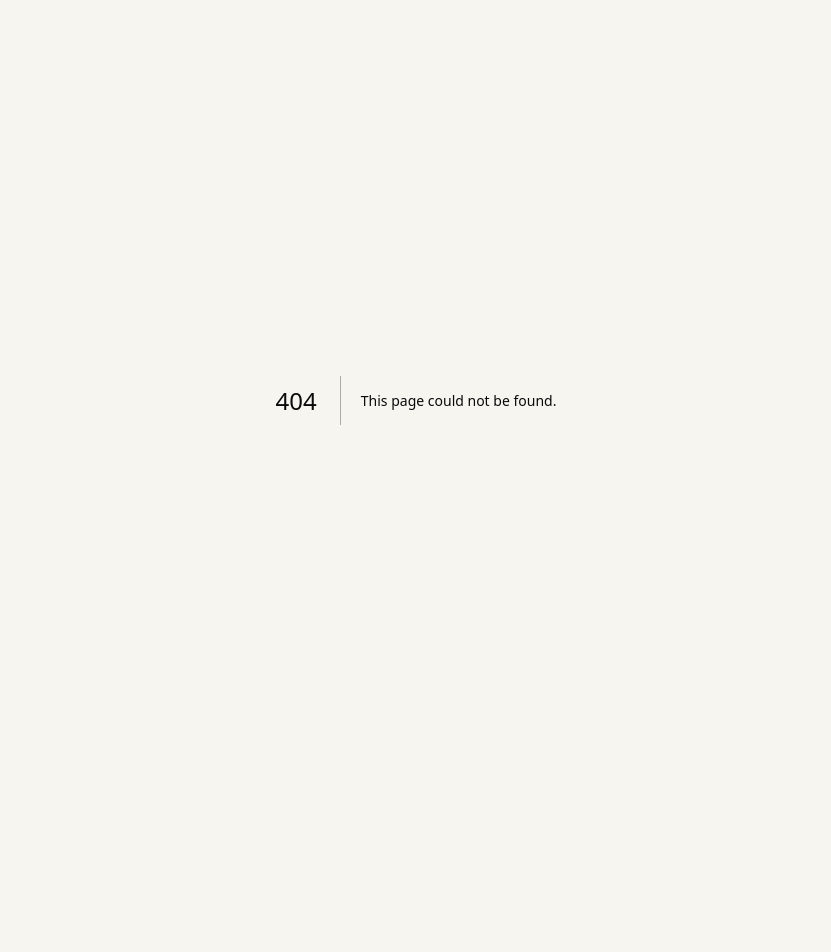
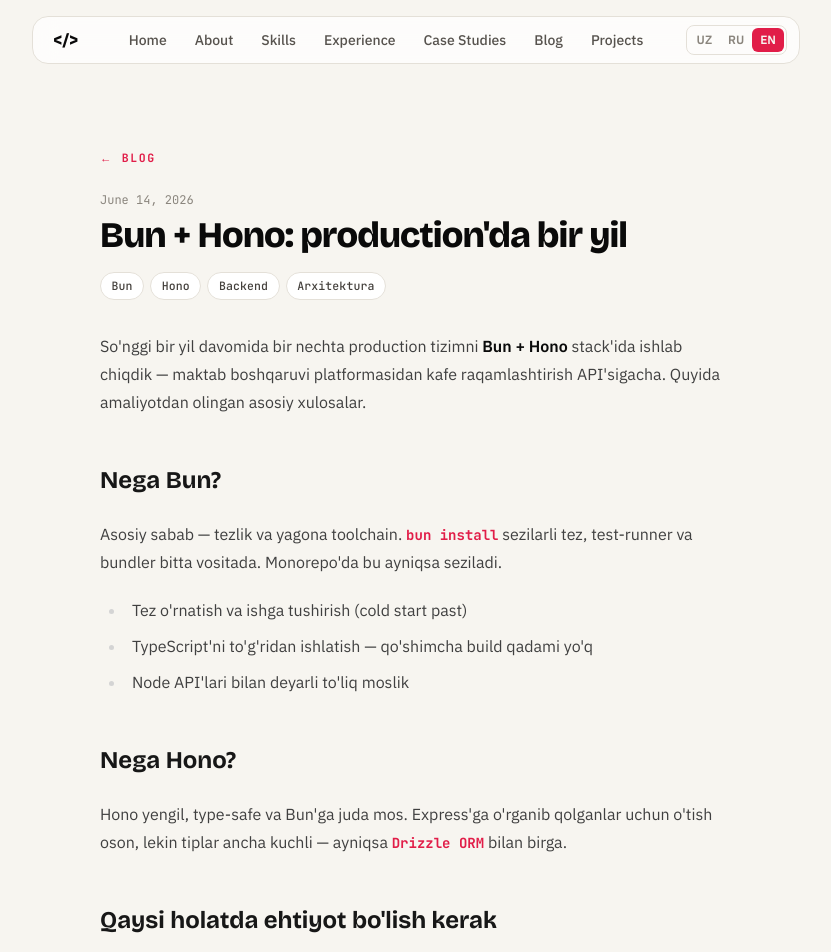
Before and after one commit to madrimovDev/portfolio-next, a Next.js app: page /en/blog/bun-hono-production in a window 1280 px wide. Before the commit this address had no page. Shown: the top 952 px of the page, without its empty margins (224-1055 px from the left). Before the commit the page ends 800 px from the top, so only its background shows below. Built offline with nearby package versions, Linux system fonts and the light colour scheme.

Commit message:
feat(blog): Maqolalar — dependency-free TSX content, list + post routes, i18n nav

```diff
--- /dev/null
+++ b/src/app/[lang]/blog/[slug]/page.tsx
@@ -0,0 +1,68 @@
+import Link from "next/link";
+import { notFound } from "next/navigation";
+import Reveal from "~/components/reveal/reveal";
+import { getDict } from "~/dict";
+import { getPostBySlug, getAllPostSlugs } from "~/lib/blog";
+import { formatDate } from "~/lib/format-date";
+import { Lang } from "~/types";
+
+export function generateStaticParams() {
+	const langs: Lang[] = ["uz", "ru", "en"];
+	const out: { lang: string; slug: string }[] = [];
+	for (const lang of langs) {
+		for (const slug of getAllPostSlugs()) out.push({ lang, slug });
+	}
+	return out;
+}
+
+export const dynamicParams = false;
+
+export function generateMetadata({ params }: { params: { slug: string } }) {
+	const post = getPostBySlug(params.slug);
+	if (!post) return {};
+	return {
+		title: `${post.title} | Madrimov Xudoshukur`,
+		description: post.description,
+	};
+}
+
+export default async function PostPage({
+	params,
+}: {
+	params: { lang: string; slug: string };
+}) {
+	const lang = params.lang as Lang;
+	const post = getPostBySlug(params.slug);
+	if (!post) notFound();
+	const { ui } = await getDict(lang);
+
+	return (
+		<article className="relative mx-auto max-w-2xl px-5 pt-36 pb-24">
+			<Reveal>
+				<Link href={`/${lang}/blog`} className="section-eyebrow">
+					← {ui.blogTitle}
+				</Link>
+			</Reveal>
+			<Reveal delay={80}>
+				<span className="mt-6 block font-mono text-xs text-soft">
+					{formatDate(post.date, lang)}
+				</span>
+				<h1 className="mt-2 font-display text-3xl sm:text-4xl font-extrabold tracking-tight text-ink">
+					{post.title}
+				</h1>
+				<div className="mt-4 flex flex-wrap gap-1.5">
+					{post.tags.map((t) => (
+						<span key={t} className="tech-badge">
+							{t}
+						</span>
+					))}
+				</div>
+			</Reveal>
+			<Reveal delay={160}>
+				<div className="prose prose-neutral mt-8 max-w-none prose-headings:font-display prose-headings:font-bold prose-a:text-accent prose-strong:text-ink prose-code:text-accent prose-code:before:content-none prose-code:after:content-none">
+					{post.body}
+				</div>
+			</Reveal>
+		</article>
+	);
+}
--- /dev/null
+++ b/src/app/[lang]/blog/page.tsx
@@ -0,0 +1,44 @@
+import Link from "next/link";
+import Reveal from "~/components/reveal/reveal";
+import { getDict } from "~/dict";
+import { getPosts } from "~/lib/blog";
+import { PropsWithParams, Lang } from "~/types";
+import { formatDate } from "~/lib/format-date";
+
+export default async function BlogPage({ params }: PropsWithParams) {
+	const lang = params.lang as Lang;
+	const { ui } = await getDict(lang);
+	const posts = getPosts();
+	return (
+		<section className="relative mx-auto max-w-3xl px-5 pt-36 pb-24">
+			<Reveal>
+				<span className="section-eyebrow">{ui.blogTitle}</span>
+			</Reveal>
+			<div className="mt-8 flex flex-col divide-y divide-line">
+				{posts.map((p, i) => (
+					<Reveal key={p.slug} delay={i * 80}>
+						<Link
+							href={`/${lang}/blog/${p.slug}`}
+							className="group block py-7"
+						>
+							<span className="font-mono text-xs text-soft">
+								{formatDate(p.date, lang)}
+							</span>
+							<h2 className="mt-2 font-display text-2xl font-bold text-ink transition-colors group-hover:text-accent">
+								{p.title}
+							</h2>
+							<p className="mt-2 text-muted">{p.description}</p>
+							<div className="mt-3 flex flex-wrap gap-1.5">
+								{p.tags.map((t) => (
+									<span key={t} className="tech-badge">
+										{t}
+									</span>
+								))}
+							</div>
+						</Link>
+					</Reveal>
+				))}
+			</div>
+		</section>
+	);
+}
--- /dev/null
+++ b/src/content/blog/posts.tsx
@@ -0,0 +1,70 @@
+/* eslint-disable react/no-unescaped-entities */
+import { ReactNode } from "react";
+
+export type BlogPost = {
+	slug: string;
+	title: string;
+	date: string; // ISO, e.g. "2026-06-14"
+	description: string;
+	tags: string[];
+	body: ReactNode;
+};
+
+/**
+ * Maqolalar shu yerda yashaydi (dependency-siz, type-safe).
+ * Yangi post qo'shish: massiv boshiga yangi obyekt qo'shing.
+ * `body` — `prose` ichida render bo'ladigan JSX (h2/p/ul/code/...).
+ */
+export const posts: BlogPost[] = [
+	{
+		slug: "bun-hono-production",
+		title: "Bun + Hono: production'da bir yil",
+		date: "2026-06-14",
+		description:
+			"Node.js'dan Bun + Hono stack'iga o'tish — nima uchun, qanday va qaysi holatlarda ehtiyot bo'lish kerak.",
+		tags: ["Bun", "Hono", "Backend", "Arxitektura"],
+		body: (
+			<>
+				<p>
+					So'nggi bir yil davomida bir nechta production tizimni{" "}
+					<strong>Bun + Hono</strong> stack'ida ishlab chiqdik — maktab boshqaruvi
+					platformasidan kafe raqamlashtirish API'sigacha. Quyida amaliyotdan
+					olingan asosiy xulosalar.
+				</p>
+
+				<h2>Nega Bun?</h2>
+				<p>
+					Asosiy sabab — tezlik va yagona toolchain. <code>bun install</code>{" "}
+					sezilarli tez, test-runner va bundler bitta vositada. Monorepo'da bu
+					ayniqsa seziladi.
+				</p>
+				<ul>
+					<li>Tez o'rnatish va ishga tushirish (cold start past)</li>
+					<li>TypeScript'ni to'g'ridan ishlatish — qo'shimcha build qadami yo'q</li>
+					<li>Node API'lari bilan deyarli to'liq moslik</li>
+				</ul>
+
+				<h2>Nega Hono?</h2>
+				<p>
+					Hono yengil, type-safe va Bun'ga juda mos. Express'ga o'rganib qolganlar
+					uchun o'tish oson, lekin tiplar ancha kuchli — ayniqsa{" "}
+					<code>Drizzle ORM</code> bilan birga.
+				</p>
+
+				<h2>Qaysi holatda ehtiyot bo'lish kerak</h2>
+				<p>
+					Ba'zi keng tarqalgan native paketlar hali Bun'da to'liq sinovdan
+					o'tmagan. Production'ga chiqishdan oldin kritik kutubxonalarni alohida
+					tekshiring va CI'da Bun versiyasini qotirib qo'ying.
+				</p>
+
+				<h2>Xulosa</h2>
+				<p>
+					Yangi loyiha uchun Bun + Hono — kuchli, tez va kelajakka yo'naltirilgan
+					tanlov. Lekin har qanday stack kabi, uni o'z kontekstingizda sinab
+					ko'ring — «ishlasangiz, ishlaydi».
+				</p>
+			</>
+		),
+	},
+];
--- a/src/dict/en.json
+++ b/src/dict/en.json
@@ -6,6 +6,7 @@
       { "href": "/#skills", "title": "Skills" },
       { "href": "/#experience", "title": "Experience" },
       { "href": "/case-studies", "title": "Case Studies" },
+      { "href": "/blog", "title": "Blog" },
       { "href": "/portfolio", "title": "Projects" }
     ],
     "header": {
@@ -205,7 +206,8 @@
       "csSolution": "Solution & architecture",
       "csResults": "Results",
       "csLessons": "What I learned",
-      "caseStudiesTitle": "Case Studies"
+      "caseStudiesTitle": "Case Studies",
+      "blogTitle": "Blog"
     }
   }
 }
--- a/src/dict/index.ts
+++ b/src/dict/index.ts
@@ -88,6 +88,7 @@ type Ui = {
 	csResults: string;
 	csLessons: string;
 	caseStudiesTitle: string;
+	blogTitle: string;
 };
 
 type Index = {
--- a/src/dict/ru.json
+++ b/src/dict/ru.json
@@ -6,6 +6,7 @@
       { "href": "/#skills", "title": "Навыки" },
       { "href": "/#experience", "title": "Опыт" },
       { "href": "/case-studies", "title": "Кейсы" },
+      { "href": "/blog", "title": "Блог" },
       { "href": "/portfolio", "title": "Проекты" }
     ],
     "header": {
@@ -205,7 +206,8 @@
       "csSolution": "Решение и архитектура",
       "csResults": "Результат",
       "csLessons": "Чему я научился",
-      "caseStudiesTitle": "Кейсы"
+      "caseStudiesTitle": "Кейсы",
+      "blogTitle": "Блог"
     }
   }
 }
--- a/src/dict/uz.json
+++ b/src/dict/uz.json
@@ -6,6 +6,7 @@
       { "href": "/#skills", "title": "Ko'nikmalar" },
       { "href": "/#experience", "title": "Tajriba" },
       { "href": "/case-studies", "title": "Case Studies" },
+      { "href": "/blog", "title": "Maqolalar" },
       { "href": "/portfolio", "title": "Loyihalar" }
     ],
     "header": {
@@ -205,7 +206,8 @@
       "csSolution": "Yechim va arxitektura",
       "csResults": "Natija",
       "csLessons": "Nimani o'rgandim",
-      "caseStudiesTitle": "Case Studies"
+      "caseStudiesTitle": "Case Studies",
+      "blogTitle": "Maqolalar"
     }
   }
 }
--- /dev/null
+++ b/src/lib/blog.ts
@@ -0,0 +1,16 @@
+import { posts, BlogPost } from "~/content/blog/posts";
+
+/** Barcha postlar, sanasi bo'yicha kamayish tartibida (yangi birinchi) */
+export function getPosts(): BlogPost[] {
+	return [...posts].sort((a, b) => (a.date < b.date ? 1 : -1));
+}
+
+/** slug bo'yicha bitta post; topilmasa null */
+export function getPostBySlug(slug: string): BlogPost | null {
+	return posts.find((p) => p.slug === slug) ?? null;
+}
+
+/** statik generatsiya uchun barcha slug'lar */
+export function getAllPostSlugs(): string[] {
+	return posts.map((p) => p.slug);
+}
--- /dev/null
+++ b/src/lib/format-date.ts
@@ -0,0 +1,24 @@
+import { Lang } from "~/types";
+
+const MONTHS: Record<Lang, string[]> = {
+	uz: [
+		"yanvar", "fevral", "mart", "aprel", "may", "iyun",
+		"iyul", "avgust", "sentabr", "oktabr", "noyabr", "dekabr",
+	],
+	ru: [
+		"января", "февраля", "марта", "апреля", "мая", "июня",
+		"июля", "августа", "сентября", "октября", "ноября", "декабря",
+	],
+	en: [
+		"January", "February", "March", "April", "May", "June",
+		"July", "August", "September", "October", "November", "December",
+	],
+};
+
+/** ISO sanani ("2026-06-14") tilga mos formatga aylantiradi. Date'siz (SSR-safe). */
+export function formatDate(iso: string, lang: Lang): string {
+	const [y, m, d] = iso.split("-").map(Number);
+	if (!y || !m || !d) return iso;
+	const month = MONTHS[lang][m - 1] ?? "";
+	return lang === "en" ? `${month} ${d}, ${y}` : `${d}-${month}, ${y}`;
+}
```
